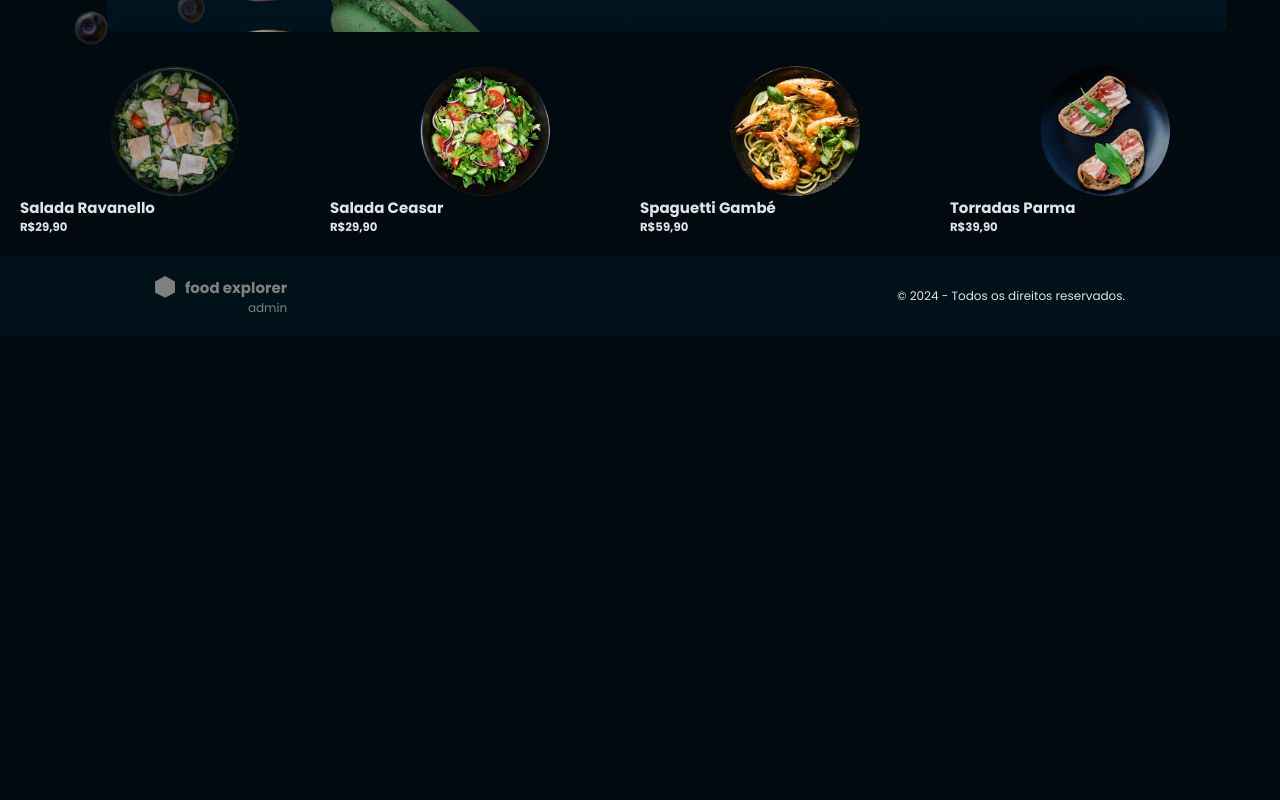
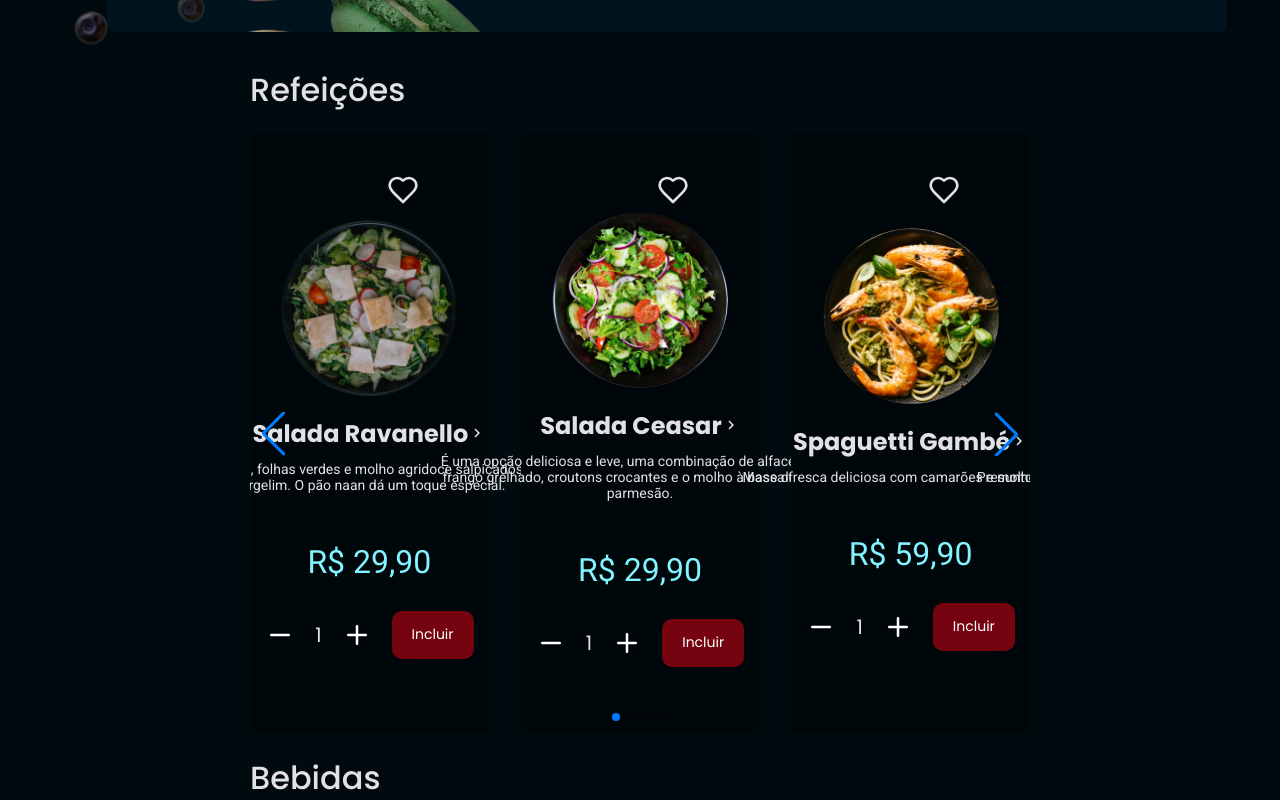
Before and after one commit to larinhab/FoodExplorer_Front, a React (Vite) app: page / in a window 1280 px wide. Shown: the part 440-1240 px from the top of the page. Before the commit the page ends 800 px from the top, so only its background shows below. Built offline with nearby package versions, Linux system fonts and the light colour scheme; sample sign-in values are in the browser's storage.

Commit message:
:new: adicionando pag de details e componente >voltar<

```diff
--- a/src/components/Card/index.jsx
+++ b/src/components/Card/index.jsx
@@ -1,60 +1,79 @@
 import { Container } from "./styles";
+import { Button } from '../Button'
+import { ItensCount } from '../ItensCount'
+import { useState, useEffect } from "react";
+import { useNavigate } from "react-router-dom";
 
-import salad_ravanello from '../../assets/refeicoes/salad_ravanello.png'
-import salad_ceasar from '../../assets/refeicoes/salad_ceasar.png'
-import spaguetti_gambe from '../../assets/refeicoes/spaguetti_gambe.png'
-import toast_parma from '../../assets/refeicoes/toast_parma.png'
-
-import cooffe from '../../assets/bebidas/cooffe.png'
-import juice_maracuja from '../../assets/bebidas/juice_maracuja.png'
-import tea_annis from '../../assets/bebidas/tea_annis.png'
-import tea_apple from '../../assets/bebidas/tea_apple.png'
-
-import macarons from '../../assets/sobremesas/macarons.png'
-import cake_damasco from '../../assets/sobremesas/cake_damasco.png'
-import pastrie_peachy from '../../assets/sobremesas/pastrie_peachy.png'
-import pie_ameixa from '../../assets/sobremesas/pie_ameixa.png'
+import { data } from "../../utilis/data";
 
 import { register } from 'swiper/element/bundle';
 import { Swiper, SwiperSlide } from "swiper/react";
 import 'swiper/css'
-import 'swiper/css/navigation'
-import 'swiper/css/pagination'
-import 'swiper/css/scrollbar'
+import 'swiper/css/bundle'
+
+import { MdKeyboardArrowRight } from "react-icons/md";
+import { LuHeart } from "react-icons/lu";
 
 register();
 
-export function Card({ }) {
-    const refeicao = [
-        {id: 1, category: 'refeição', name: 'Salada Ravanello', image: salad_ravanello , price: '29,90', description: '' },
-        {id: 2, category: 'refeição', name: 'Salada Ceasar', image: salad_ceasar , price: '29,90', description: '' },
-        {id: 3, category: 'refeição', name: 'Spaguetti Gambé', image: spaguetti_gambe , price: '59,90', description: '' },
-        {id: 4, category: 'refeição', name: 'Torradas Parma', image: toast_parma , price: '39,90', description: '' },
-    ]
+export function Card() {
+    const [countValue, setCountValue] = useState(1);
+    const navigate = useNavigate()
 
+    const handleCountChange = (newValue) => {
+        setCountValue(newValue);
+      };
+
+    const handleDetails = (id) => {
+        navigate(`plates/${id}`)
+    }
+
+
+    const renderSwiper = (items) => (
+        <swiper-container
+        slides-per-view="3"
+        css-mode="true"
+        space-between='32'
+        loop='true'
+        pagination={{ clickable: true }}
+        navigation='true'
+    >
+        {items.map((item) =>(
+            <swiper-slide key={item.id} onClick={() => handleDetails(item.id) }>
+                <div className="plate">
+
+                    <div className="plate-info">
+                        <LuHeart size={32} style={{ position: 'absolute', top: '40', right: '70' }}/>
+                        <img
+                            src={item.image}
+                            alt={`Imagem do ${item.category}`}
+                        />
+                        <p className="plate-name">{item.name}  <MdKeyboardArrowRight size={18} /></p>
+                        <p className="plate-description">{item.description}</p>
+                        <p className="plate-price">R$ {item.price}</p>
+                    </div>
+
+
+                    <div className="add-cart">
+                        <ItensCount onCountChange={ handleCountChange }></ItensCount>
+                            <Button title="Incluir"></Button>
+                    </div>
+                    </div>
+
+            </swiper-slide>
+        ))}
+    </swiper-container>
+    )
     return (
         <Container>
-            <swiper-container
-                slides-per-view="4"
-                loop="true"
-                css-mode="true"
-                pagination="true"
-                navigation="true"
-            >
-                {refeicao.map((item) =>(
-                    <swiper-slide key={item.id}>
-                        <img
-                            src={item.image}
-                            alt="Imagem do Prato"
-                        />
-                        <h2>{item.name}</h2>
-                        <p>{item.description}</p>
-                        <h3>R${item.price}</h3>
-                    </swiper-slide>
-                ))}
+            <h2>Refeições</h2>
+            {renderSwiper(data.refeicao)}
 
-            </swiper-container>
+            <h2>Bebidas</h2>
+            {renderSwiper(data.bebidas)}
 
+            <h2>Sobremesas</h2>
+            {renderSwiper(data.sobremesas)}
         </Container>
     )
 }
--- a/src/components/Card/styles.js
+++ b/src/components/Card/styles.js
@@ -1,40 +1,95 @@
 import styled from "styled-components";
 
 export const Container = styled.div`
-    background-color: ${({ theme }) => theme.COLORS.DARK_200};
+    min-height: 100dvh;
+    margin: 0 25rem;
+
+    >h2 {
+        font-size: 32px;
+        font-family: Poppins;
+        font-weight: 500;
+
+        margin: 2rem 0;
+        color: ${({ theme }) => theme.COLORS.LIGHT_BLUE_300};
+    }
+
+
+    swiper-slide{
+        display: flex;
+        justify-content: center;
+        align-items: center;
+        flex-direction: column;
+        background-color: ${({ theme }) => theme.COLORS.DARK_BLUE_200};
+
+    }
+
+
+    .plate {
+        display: flex;
+        justify-content: center;
+        align-items: center;
+        flex-direction: column;
 
         padding: 2rem;
-    height: 100%;
+
+        width: 500px;
+        height: 600px;
+
+    }
+
+    .plate-info{
+        display: flex;
+        justify-content: center;
+        align-items: center;
+        flex-direction: column;
+
+        width: 100%;
+
+        gap: 1rem;
+        margin: 1em;
+        padding: 2rem;
 
         cursor: pointer;
 
         img {
-        width: 13rem;
-        height: 13rem;
+            width: 176px;
+            height: 176px;
             object-fit: cover;
             border-radius: 100%;
+            margin-bottom: 1rem;
         }
 
-    > h2 {
+        .plate-name {
+            display: flex;
+            align-items: center;
+
+            font-family: Poppins;
+            font-size: 24px;
+            font-weight: 700;
+        }
+        .plate-price {
+            font-family: Roboto;
+            font-size: 32px;
+            color: ${({ theme }) => theme.COLORS.LIGHT_BLUE_100};
+            margin-top: 4rem;
+        }
+        .plate-description{
+            font-family: Roboto;
             font-size: 14px;
+            font-weight: 400;
+            overflow: auto;
+            text-align: center;
         }
 
-    .swiper-container {
-        width: 100%;
 
+    }
+
+    .add-cart{
         display: flex;
         align-items: center;
         justify-content: center;
+
+        gap: 2rem;
+        margin-bottom: 2rem;
     }
-
-    .swiper-slide{
-        width: 500px;
-        height: 300px;
-
-        display: flex;
-        align-items: center;
-        justify-content: center;
-    }
-
-
 `
--- /dev/null
+++ b/src/pages/Details/index.jsx
@@ -0,0 +1,11 @@
+import { Container } from './style.js'
+import { data } from "../../utilis/data";
+
+
+export function Details() {
+    return(
+        <Container>
+
+        </Container>
+    )
+}
--- /dev/null
+++ b/src/pages/Details/style.js
@@ -0,0 +1,15 @@
+import styled from "styled-components";
+
+export const Container = styled.div`
+    height: 100dvh;
+    width: 100%;
+    margin: auto;
+
+    img {
+        display: flex;
+        align-items: center;
+        justify-content: center;
+        margin: auto;
+    }
+
+`
--- a/src/routes/admin.routes.jsx
+++ b/src/routes/admin.routes.jsx
@@ -6,7 +6,7 @@ export function AdminRoutes(){
         <Routes>
              <Route path="/" element={<Home />} />
              <Route path="/profile" element={<Profile />} />
-             <Route path="/plateview/:id" element={<PlateView />} />
+             <Route path="/plates/:id" element={<Details />} />
              <Route path="/cart" element={<Cart />} />
 
              <Route path="/newplate" element={<NewPlate />} />
--- a/src/routes/auth.routes.jsx
+++ b/src/routes/auth.routes.jsx
@@ -3,7 +3,7 @@ import { SignIn } from '../pages/SignIn'
 import { SignUp } from '../pages/SignUp'
 
 export function AuthRoutes(){
-    const user = localStorage.getItem("@rocketmovies:user")
+    const user = localStorage.getItem("@foodexplorer:user")
 
     return (
         <Routes>
--- a/src/routes/user.routes.jsx
+++ b/src/routes/user.routes.jsx
@@ -1,10 +1,12 @@
 import { Route, Routes } from "react-router-dom"
 import { Home } from '../pages/Home'
+import { Details } from "../pages/Details"
 
 export function UserRoutes(){
     return(
         <Routes>
              <Route path="/" element={<Home />} />
+             <Route path="/plates/:id" element={<Details />} />
 
         </Routes>
     )
--- /dev/null
+++ b/src/utilis/data.js
@@ -0,0 +1,38 @@
+import salad_ravanello from '../assets/refeicoes/salad_ravanello.png'
+import salad_ceasar from '../assets/refeicoes/salad_ceasar.png'
+import spaguetti_gambe from '../assets/refeicoes/spaguetti_gambe.png'
+import toast_parma from '../assets/refeicoes/toast_parma.png'
+
+import cooffe from '../assets/bebidas/cooffe.png'
+import juice_maracuja from '../assets/bebidas/juice_maracuja.png'
+import tea_annis from '../assets/bebidas/tea_annis.png'
+import tea_apple from '../assets/bebidas/tea_apple.png'
+
+import macarons from '../assets/sobremesas/macarons.png'
+import cake_damasco from '../assets/sobremesas/cake_damasco.png'
+import pastrie_peachy from '../assets/sobremesas/pastrie_peachy.png'
+import pie_ameixa from '../assets/sobremesas/pie_ameixa.png'
+
+export const data = {
+    refeicao: [
+        {id: 1, category: 'refeição', name: 'Salada Ravanello', image: salad_ravanello , price: '29,90', description: 'Rabanetes, folhas verdes e molho agridoce salpicados com gergelim. O pão naan dá um toque especial.' },
+        {id: 2, category: 'refeição', name: 'Salada Ceasar', image: salad_ceasar , price: '29,90', description: 'É uma opção deliciosa e leve, uma combinação de alface, filé de frango grelhado, croutons crocantes e o molho à base de queijo parmesão.' },
+        {id: 3, category: 'refeição', name: 'Spaguetti Gambé', image: spaguetti_gambe , price: '59,90', description: 'Massa fresca deliciosa com camarões e molho pesto. ' },
+        {id: 4, category: 'refeição', name: 'Torradas Parma', image: toast_parma , price: '39,90', description: 'Presunto de parma e rúcula em um pão com fermentação natural.' },
+    ],
+
+    bebidas: [
+        {id: 5, category: 'bebidas', name: 'Espresso', image: cooffe , price: '6,90', description: 'Café cremoso feito na temperatura e pressão perfeitas.' },
+        {id: 6, category: 'bebidas', name: 'Suco Maracujá', image: juice_maracuja , price: '8,90', description: 'Suco de maracujá gelado, cremoso, docinho.' },
+        {id: 7, category: 'bebidas', name: 'Tè d`autunno', image: tea_annis , price: '11,90', description: 'Chá de anis, canela e limão. Sinta o outono italiano.' },
+        {id: 8, category: 'bebidas', name: 'Pomo', image: tea_apple , price: '13,90', description: 'Um coquetel sem desperdício que usa aparas de maçã para criar uma deliciosa mistura de tequila' },
+
+    ],
+
+    sobremesas: [
+    {id: 9, category: 'sobremesas', name: 'Bolo de Damasco', image: cake_damasco, price: '15,90', description: 'É um bolo de sabor agradável e requintado, textura macia e úmida.' },
+    {id: 10, category: 'sobremesas', name: 'Macarons', image: macarons, price: '9,90', description: 'Farinha de amêndoas, manteiga, claras e açúcar.' },
+    {id: 11, category: 'sobremesas', name: 'Prugna Pie', image: pie_ameixa , price: '17,90', description: 'Torta de ameixa com massa amanteigada, polvilho em açucar.' },
+    {id: 12, category: 'sobremesas', name: 'Peachy Pastrie', image: pastrie_peachy , price: '19,90', description: 'Delicioso folheado de pêssego com folhas de hortelã.' },
+    ],
+}
```
Also changed, not shown: src/components/ButtonBack/index.jsx (added, +21 -0 lines), src/components/ButtonBack/styles.js (added, +23 -0 lines). Lines whose indentation alone changed are shown as unchanged.
